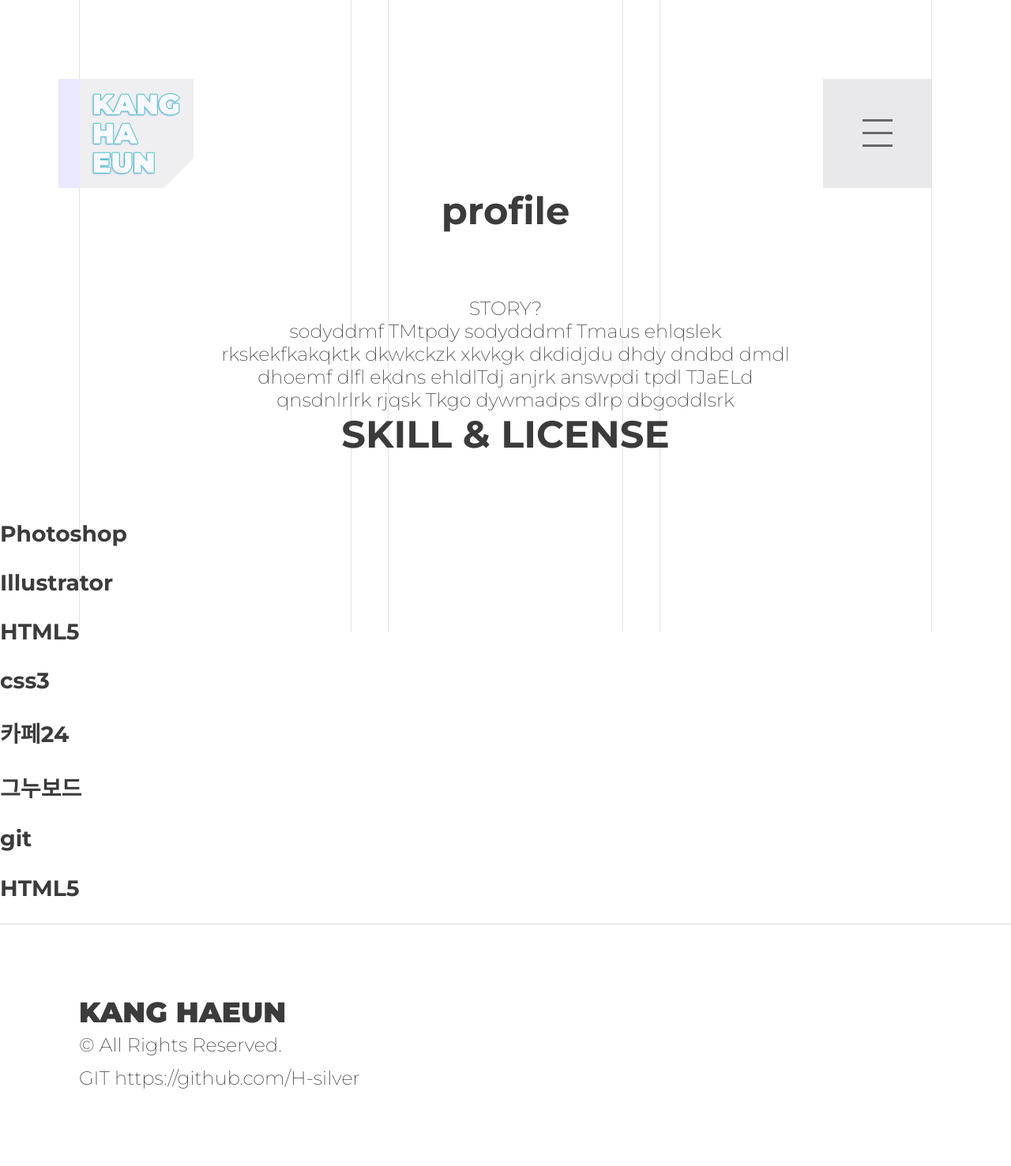
After one commit to H-silver/portfolio_2020, a PHP site: page /sub_profile.html in a window 1280 px wide. The commit adds this page. Shown: the whole page at 79% size. Run offline with PHP 8.4, Linux system fonts and the light colour scheme; some web fonts are replaced.

Commit message:
프로필 페이지 추가

```diff
--- a/css/common.css
+++ b/css/common.css
@@ -38,6 +38,76 @@ hr {
 
 ul li {list-style: none;}
 
+/******* header **********/
+#header {
+   position: fixed;
+   top: 0;
+   left: 0;
+   z-index: 10;
+   width: 100%;
+
+}
+h1 {
+   display: inline-block;
+   position: absolute;
+   top: 100px;
+   left: 74px;
+}
+   h1 img {width: 100%;}
+
+.icon_gnb {
+   position: absolute;
+   top: 100px;
+   right: 100px;
+   width: 138px;
+}
+   .icon_gnb img {width: 100%;}
+
+#gnb {
+   display: none;
+   background: #3b3b3b;
+   width: calc( 50% - 150px );
+   height: 100vh;
+   position: absolute;
+   top: 0;
+   right: 0;
+   padding: 100px 0 0 150px;
+}
+   #gnb a {
+      color: #808080;
+      text-decoration: none;
+      font-size: 36px;
+      letter-spacing: 0.45em;
+      display: inline-block;
+      padding-top: 55px;
+      padding-bottom: 10px;
+      position: relative;
+
+   }
+   #gnb a:after {
+      background: none repeat scroll 0 0 transparent;
+      bottom: 0;
+      content: "";
+      display: block;
+      height: 1px;
+      width: 0;
+      left: 0;
+      position: absolute;
+      background: #f5f5f5;
+      transition: width 0.3s ease 0s, left 0.3s ease 0s;
+
+   }
+
+   #gnb a:hover {
+      color: #f5f5f5;
+   }
+
+   #gnb a:hover:after {
+      width: 100%;
+    }
+
+   #gnb li.button_x a {padding-top: 0px;}
+   #gnb li.button_x a:after{width: 0;}
 
 /********* footer *************/
 
--- /dev/null
+++ b/css/sub_profile.css
@@ -0,0 +1,22 @@
+@import url(fontawesome-all.min.css);
+/******** contents ***************/
+#container {
+    margin-top: 138px;
+}
+h2 {
+    font-size: 48px;
+    margin-bottom: 80px;
+    text-align: center;
+}
+
+p {
+    text-align: center;
+}
+
+.k_icon{    box-shadow: inset 0 0 0 1px rgba(0, 0, 0, 0.2);
+    border-radius: 2.75em;
+     height: 2.75em;
+     line-height: 2.75rem;
+     width:2.75rem;
+     margin-bottom: 1rem;
+}
--- a/index.html
+++ b/index.html
@@ -11,6 +11,7 @@
     <script type="text/javascript" src="http://code.jquery.com/jquery-latest.js"></script>
     <script src="https://code.jquery.com/jquery-1.12.0.min.js"></script>
     <script src="js/common.js"></script>
+    <script src="js/main.js"></script>
 
 
     <!--script 파일 여기다가 로드하세요-->
@@ -43,7 +44,7 @@
                     <a href="#">HOME</a>
                 </li>
                 <li><a href="#">PROJECT</a></li>
-                <li><a href="#">PROFILE</a></li>
+                <li><a href="./sub_profile.html">PROFILE</a></li>
                 <li><a href="#">VISUAL</a></li>
             </ul>
         </div>
--- /dev/null
+++ b/sub_profile.html
@@ -0,0 +1,119 @@
+<!DOCTYPE html>
+<html lang="ko">
+<head>
+    <meta charset="UTF-8">
+    <meta name="viewport" content="width=device-width,initial-scale=1.0,minimum-scale=1.0,maximum-scale=1.0,user-scalable=no">
+    <!-- viewport요즘께 있어요 이거 넣으세요 m.naver.com 참고-->
+    <title>KANG HAEUN</title>
+
+    <link rel="stylesheet" href="css/common.css">
+    <link rel="stylesheet" href="css/sub_profile.css">
+
+
+    <!--css 파일 여기다가 로드하세요-->
+    <script type="text/javascript" src="http://code.jquery.com/jquery-latest.js"></script>
+    <script src="https://code.jquery.com/jquery-1.12.0.min.js"></script>
+    <script src="js/common.js"></script>
+
+
+    <!--script 파일 여기다가 로드하세요-->
+</head>
+<body>
+    <div class="bg_line">
+        <div class="line1"></div>
+        <div class="line2"></div>
+        <div class="line3"></div>
+        <div class="line4"></div>
+        <div class="line5"></div>
+        <div class="line6"></div>
+    </div>
+    <div id="header">
+        <!-- 로고는 무조건 h1 -->
+        <h1>
+            <a href="#">
+                <img src="./img/logo.png" alt="로고">
+            </a>
+        </h1>
+        <div class="icon_gnb">
+            <a href="#">
+                <img src="./img/icon_menu.png" alt="메뉴">
+            </a>
+        </div>
+        <div id="gnb">
+            <ul>
+                <li class="button_x"><a href="#">X</a></li>
+                <li>
+                    <a href="#">HOME</a>
+                </li>
+                <li><a href="#">PROJECT</a></li>
+                <li><a href="#">PROFILE</a></li>
+                <li><a href="#">VISUAL</a></li>
+            </ul>
+        </div>
+    </div>
+    <div id="container">
+        <!--컨테이너 틀은 가능하면 같은형식으로-->
+        <div class="profile">
+            <h2>profile</h2>
+            <p>
+                STORY?<br>
+                sodyddmf TMtpdy sodydddmf Tmaus ehlqslek<br>
+                rkskekfkakqktk dkwkckzk xkvkgk dkdidjdu dhdy dndbd dmdl<br>
+                dhoemf dlfl ekdns ehldlTdj anjrk answpdi tpdl TJaELd<br>
+                qnsdnlrlrk rjqsk Tkgo
+                dywmadps dlrp dbgoddlsrk
+            </p>
+            </div>
+        </div>
+        <div class="skill">
+            <h2>SKILL & LICENSE</h2>
+            <div>
+                <div class="inner">
+                    <i class="k_icon fab fa-adobe"></i>
+                    <h3>Photoshop</h3>
+                </div>
+                <div class="inner">
+                    <i class="k_icon fab fa-adobe"></i>
+                    <h3>Illustrator</h3>
+                </div>
+                <div class="inner">
+                    <i class="fab fa-html5"></i>
+                    <h3>HTML5</h3>
+                </div>
+                <div class="inner">
+                    <i class="fab fa-css3-alt"></i>
+                    <h3>css3</h3>
+                </div>
+                <div class="inner">
+                    <i class="fab fa-css3-alt"></i>
+                    <h3>카페24</h3>
+                </div>
+                <div class="inner">
+                    <i class="far fa-clipboard"></i>
+                    <h3>그누보드</h3>
+                </div>
+                <div class="inner">
+                    <i class="fab fa-github"></i>
+                    <h3>git</h3>
+                </div>
+                <div class="inner">
+                    <i class="fab fa-html5"></i>
+                    <h3>HTML5</h3>
+                </div>
+
+
+            </div>
+            </div>
+        </div>
+    </div>
+    <div id="footer">
+        <div class="copyright">
+            <ul>
+                <li>KANG HAEUN</li>
+                <li>© All Rights Reserved.</li>
+                <li>GIT https://github.com/H-silver</li>
+            </ul>
+        </div>
+    </div>
+</body>
+</html>
```
Also changed, not shown: css/main.css (+0 -69 lines), js/main.js (renamed from js/common.js).
